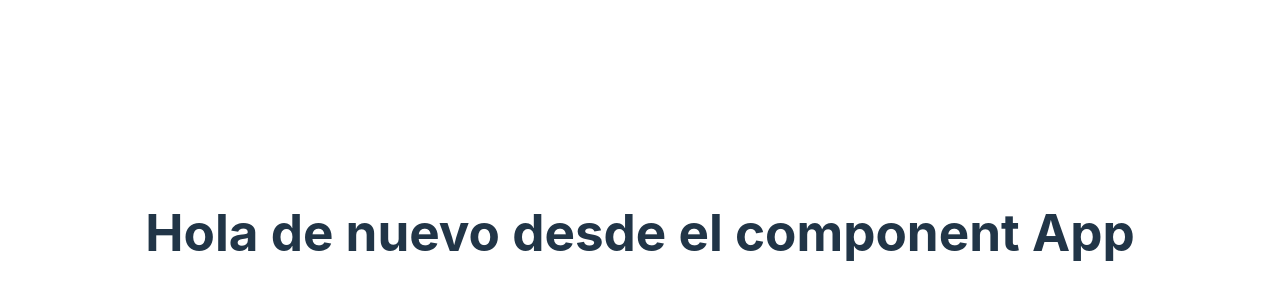
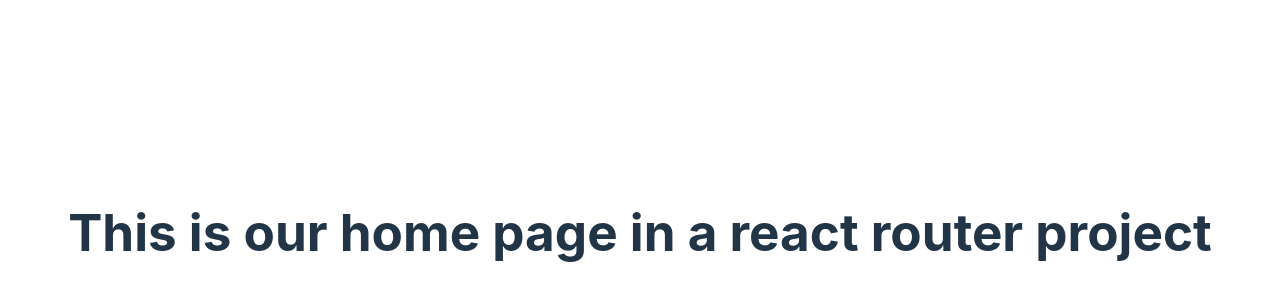
Before and after one commit to lerdafelipe/router-from-0, a React (Vite) app: page / in a window 1280 px wide. Shown: the part 168-468 px from the top of the page. Built offline with nearby package versions, Linux system fonts and the light colour scheme.

Commit message:
MPAs in the app

```diff
--- a/src/App.jsx
+++ b/src/App.jsx
@@ -1,9 +1,24 @@
-import React from 'react'
+import React, { useState } from 'react'
+
+const HomePage = () => {
+  return (
+    <h1>This is our home page in a react router project</h1>
+  )
+}
+
+const AboutPage = () => {
+  return (
+    <h1>This is our About page, I am the better developer for your bussines</h1>
+  )
+}
 
 const App = () => {
+  const [currentPath] = useState(window.location.pathname)
+
   return (
     <div>
-      <h1>Hola de nuevo desde el component App</h1>
+      {currentPath === '/' && <HomePage />}
+      {currentPath === '/about' && <AboutPage />}
     </div>
   )
 }
```
Also changed, not shown: 1 other file (tests, documents, lock files or other folders).
